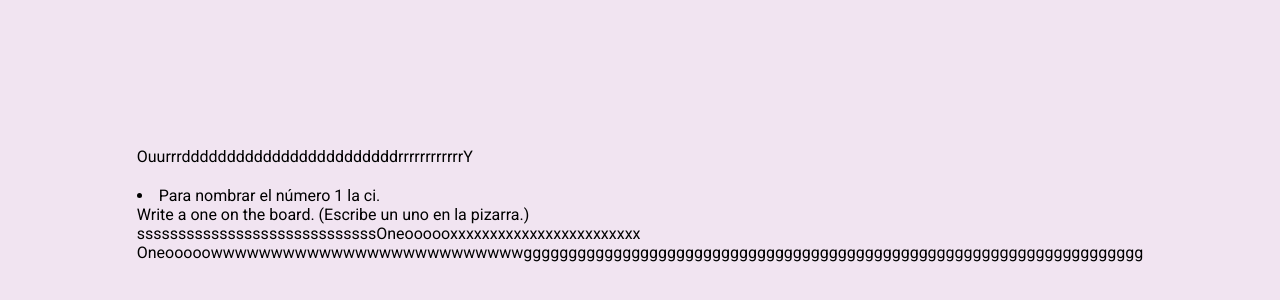
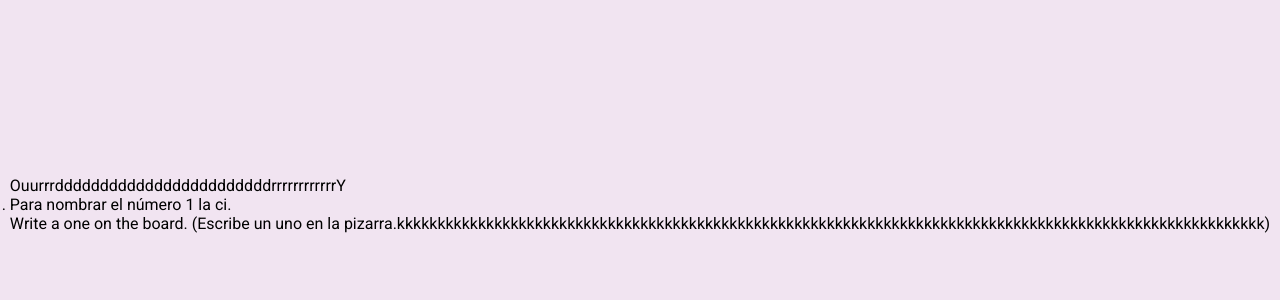
Before and after one commit to angelamosquera319/pronunciation-english, a plain HTML site: page index.html in a window 1280 px wide. Shown: the part 196-496 px from the top of the page. Drawn offline with Linux system fonts and the light colour scheme.

Commit message:
Update index.html

```diff
--- a/index.html
+++ b/index.html
@@ -9,13 +9,10 @@
 </head>
 <body>
   <div class="card" id="card">
-    <p>OuurrrddddddddddddddddddddddddrrrrrrrrrrrrY</p>
-    <p style="color:#5B7C99; font-size: 30px; margin: 10px 15px 20px 25px;>OuuYggg</p>
+    <p class="vocabulario">OuurrrddddddddddddddddddddddddrrrrrrrrrrrrY</p>
     <ol>
-      <li>Para nombrar  el número 1 la ci.<br>Write a one on the board. (Escribe un uno en la pizarra.)</li>
+      <li class="vocabulario">Para nombrar el número 1 la ci.<br>Write a one on the board. (Escribe un uno en la pizarra.kkkkkkkkkkkkkkkkkkkkkkkkkkkkkkkkkkkkkkkkkkkkkkkkkkkkkkkkkkkkkkkkkkkkkkkkkkkkkkkkkkkkkkkkkkkkkkkkkkkkkkkkkkk)</li>
     </ol>
-    <p>sssssssssssssssssssssssssssssOneoooooxxxxxxxxxxxxxxxxxxxxxxxx</p>
-    <p>Oneooooowwwwwwwwwwwwwwwwwwwwwwwwwwggggggggggggggggggggggggggggggggggggggggggggggggggggggggggggggggggggg</p>
   </div>
 </body>
 </html>
```
